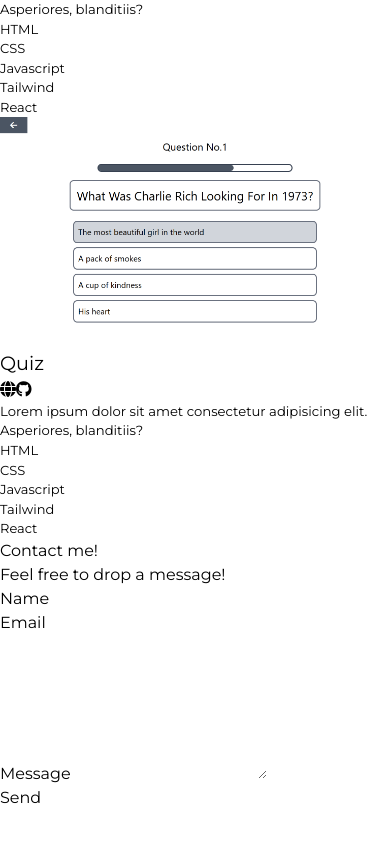
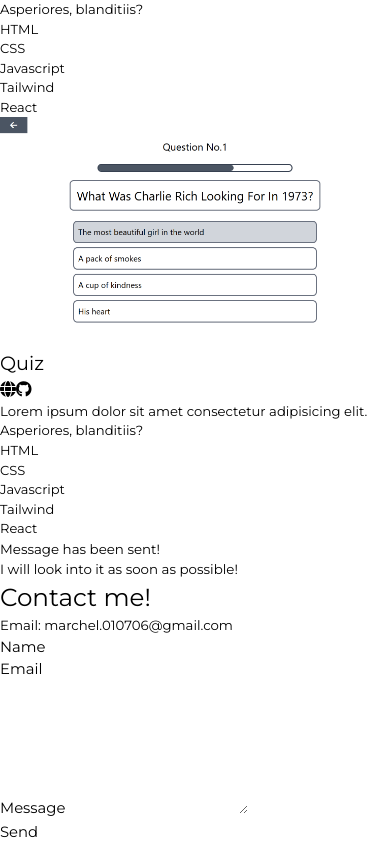
Before and after one commit to mqrrch/Portfolio, a React (Vite) app: page / in a window 390 px wide. Shown: the part 1624-2468 px from the top of the page. Before the commit the page ends 2434 px from the top, so only its background shows below. Built offline with nearby package versions, Linux system fonts and the light colour scheme.

Commit message:
add responsive design
- fully responsive design (hopefully)
- added custom alert popup when sending message through form
- added some links

```diff
--- a/src/App.css
+++ b/src/App.css
@@ -65,9 +65,42 @@ body{
     font-size: clamp(0.8rem, 0.743rem + 0.286vw, 1.2rem);
 }
 
+#contact h3{
+    font-size: clamp(1.5rem, 1.314rem + 0.929vw, 2.8rem);
+}
+
+#contact p{
+    font-size: clamp(0.8rem, 0.657rem + 0.714vw, 1.8rem);
+}
+
+#contact-form div{
+    font-size: clamp(0.9rem, 0.771rem + 0.643vw, 1.8rem);
+}
+
+#contact-form button{
+    font-size: clamp(0.9rem, 0.771rem + 0.643vw, 1.8rem);
+}
+
+#alert-popup p{
+    font-size: clamp(0.8rem, 0.629rem + 0.857vw, 2rem);
+}
+
 @media (min-width: 1920px){
     #homepage,
     #projects{
         max-width: 1760px;
     }
 }
+
+@keyframes shrinkTimer {
+    from {
+        width: 100%;
+    }
+    to {
+        width: 0;
+    }
+}
+
+.timer-animation{
+    animation: shrinkTimer 4s linear forwards;
+}
--- a/src/App.jsx
+++ b/src/App.jsx
@@ -14,6 +14,7 @@ function App() {
       <Navbar />
       <div className='px-5 py-10'>
         <Homepage />
+        <div className=''></div>
         {/* <About /> */}
         <Projects />
         <Contact />
--- /dev/null
+++ b/src/comps/AlertPopup.jsx
@@ -0,0 +1,60 @@
+import { useEffect, useRef, useState } from "react"
+
+export default function AlertPopup({ initialTime, setInitialTime, result }){
+    const timerRef = useRef(null);
+    const [time, setTime] = useState(initialTime);
+
+    useEffect(() => {
+        setTime(initialTime);
+    }, [initialTime])
+
+    useEffect(() => {
+        if (time > 0) {
+            const timer = setTimeout(() => {
+                setTime(prev => prev - 1);
+            }, 1000);
+            return () => clearTimeout(timer);
+        };
+        setInitialTime(0);
+    }, [time])
+
+    return(
+        time ? (
+            <div id="alert-popup" className="fixed top-3 lg:top-6 2xl:top-8 left-1/2 transform -translate-x-1/2 transition-transform duration-700 bg-[rgba(0,0,0,1)] w-[80%] max-w-[360px] md:max-w-[400px] xl:max-w-[480px] 2xl:max-w-[640px] lg:px-5 p-3">
+                {result === 'fail' ? (
+                    <>
+                        <div id="timer" ref={timerRef} className="absolute left-0 top-0 bg-red-500 h-1 timer-animation"></div>
+                        <div className="mt-1 text-white">
+                            <p>Sorry! The message cant be sent!<br></br>Please email me instead!</p>
+                        </div>
+                    </>
+                ) : (
+                    <>
+                        <div id="timer" ref={timerRef} className="absolute left-0 top-0 bg-blue-500 h-1 timer-animation"></div>
+                        <div className="mt-1 text-white">
+                            <p>Message has been sent!<br></br>I will look into it as soon as possible!</p>
+                        </div>
+                    </>
+                )}
+            </div>
+        ) : (
+            <div id="alert-popup" className="fixed top-3 lg:top-6 2xl:top-8 left-1/2 transform -translate-y-[200%] -translate-x-1/2 transition-transform duration-700 bg-[rgba(0,0,0,1)] w-[80%] max-w-[360px] md:max-w-[400px] xl:max-w-[480px] 2xl:max-w-[640px] lg:px-5 p-3">
+                {result === 'fail' ? (
+                    <>
+                        <div id="timer" ref={timerRef} className="absolute left-0 top-0 bg-red-500 h-1"></div>
+                        <div className="mt-1 text-white">
+                            <p>Sorry! The message cant be sent!<br></br>Please email me instead!</p>
+                        </div>
+                    </>
+                ) : (
+                    <>
+                        <div id="timer" ref={timerRef} className="absolute left-0 top-0 bg-blue-500 h-1"></div>
+                        <div className="mt-1 text-white">
+                            <p>Message has been sent!<br></br>I will look into it as soon as possible!</p>
+                        </div>
+                    </>
+                )}
+            </div>
+        )
+    )
+}
--- a/src/comps/Contact.jsx
+++ b/src/comps/Contact.jsx
@@ -1,14 +1,16 @@
 import { useState } from "react";
+import AlertPopup from "./AlertPopup";
 
 export default function Contact(){
     const [result, setResult] = useState("");
+    const [initialTime, setInitialTime] = useState(0);
 
         const handleSubmit = async (event) => {
             event.preventDefault();
             setResult("Sending....");
             const formData = new FormData(event.target);
 
-            formData.append("access_key", "e1e69738-aaae-438f-bbfa-af00d91b5c87");
+            formData.append("access_key", "c23fef32-fa1b-4111-8390-e5ede20cf83e");
 
             const response = await fetch("https://api.web3forms.com/submit", {
                 method: "POST",
@@ -18,37 +20,41 @@ export default function Contact(){
             const data = await response.json();
 
             if (data.success) {
-                setResult("Form Submitted Successfully");
-                alert('Message has been sent! I will look at it as soon as I can!')
+                setResult("success");
+                setInitialTime(4);
                 event.target.reset();
             } else {
+                setResult('fail');
                 console.log("Error", data);
-                setResult(data.message);
             }
         };
 
     return(
-        <div id="contact" className="my-20 mb-6 flex flex-col text-white">
-            <h3 className="text-2xl md:text-3xl">Contact me!</h3>
-            <p>Feel free to drop a message!</p>
-            <form onSubmit={handleSubmit} className="flex flex-col mt-5 gap-3 md:text-xl">
-                <div className="flex flex-col">
+        <>
+            <AlertPopup initialTime={initialTime} setInitialTime={setInitialTime} result={result} />
+            <div id="contact" className="mt-32 pt-4 flex flex-col text-white max-w-[640px] lg:max-w-[800px] mx-auto">
+                <h3 className="text-2xl md:text-3xl text-center font-[500]">Contact me!</h3>
+                <p className="text-sm mt-2 lg:mt-3 2xl:mt-4 text-center">Email: marchel.010706@gmail.com</p>
+                <form onSubmit={handleSubmit} id="contact-form" className="flex flex-col mt-2 space-y-[1.15rem]">
+                    <div className="flex flex-col lg:gap-1 xl:gap-[6px]">
                         <label htmlFor="name">Name</label>
-                    <input type="text" name="name" id="name" autoComplete="off" className="pl-1 border-2 border-[#975bac] bg-[rgba(0,0,0,0.05)] rounded" required />
+                        <input type="text" name="name" id="name" autoComplete="off"
+                        className="pl-1 border-2 border-[#975bac] bg-[rgba(0,0,0,0.05)] rounded" required />
                     </div>
 
-                <div className="flex flex-col">
+                    <div className="flex flex-col lg:gap-1 xl:gap-[6px]">
                         <label htmlFor="email">Email</label>
                         <input type="email" name="email" id="email" autoComplete="off" className="pl-1 border-2 border-[#975bac] bg-[rgba(0,0,0,0.05)] rounded" required />
                     </div>
 
-                <div className="flex flex-col">
+                    <div className="flex flex-col lg:gap-1 xl:gap-[6px]">
                         <label htmlFor="message" className="">Message</label>
                         <textarea name="message" id="message" className="pl-1 resize-none border-2 border-[#975bac] bg-[rgba(0,0,0,0.05)] rounded" rows={6} required></textarea>
                     </div>
 
-                <button type="submit" className="p-1 border-2 border-[#975bac] rounded">Send</button>
+                    <button type="submit" className="p-1 border-2 border-[#975bac] rounded hover:bg-[#975bac] transition-colors">Send</button>
                 </form>
             </div>
+        </>
     )
 }
--- a/src/comps/Homepage.jsx
+++ b/src/comps/Homepage.jsx
@@ -1,10 +1,19 @@
-export default function Homepage({ isContactOpen, setIsContactOpen }){
+export default function Homepage(){
     return(
-        <div id="homepage" className="hp-container h-[calc(100vh-100px)] max-w-[640px] lg:max-w-[800px] xl:max-w-[1000px] 2xl:max-w-[1400px] m-auto">
+        <div id="homepage" className="hp-container h-[calc(100vh-100px)] max-w-[640px] lg:max-w-[800px] xl:max-w-[1000px] 2xl:max-w-[1400px] mx-auto">
             <h1 className="hp-title text-white leading-[1.3]">Hey, I am <br></br><span className="hp-name">Marchel</span></h1>
             <h3 className="hp-subtitle text-gray-200 max-w-[800px] ">I am a front end developer that likes to create websites. idk anymore bro</h3>
             <div className="mt-10 2xl:mt-16">
-                <a href="#contact" className="hp-button bg-white p-4 lg:p-5 2xl:p-6 rounded-lg cursor-pointer font-semibold">Contact me!</a>
+                <a href="#contact" onClick={e => {
+                    e.preventDefault();
+                    const target = document.querySelector('#contact');
+                    if (target){
+                        target.scrollIntoView({ behavior: "smooth" })
+                    }
+                }}
+                className="hp-button border-2 border-[#975bac] hover:bg-[#975bac] transition-colors text-white p-4 lg:p-5 2xl:p-6 rounded-2xl cursor-pointer">
+                    Contact me!
+                </a>
             </div>
         </div>
     )
--- a/src/comps/Navbar.jsx
+++ b/src/comps/Navbar.jsx
@@ -5,7 +5,7 @@ export default function Navbar(){
                 <a className="nav-link">
                     <i className="fa-brands fa-linkedin nav-brands"></i>
                 </a>
-                <a className="nav-link">
+                <a className="nav-link hover:text-[#975bac] transition-colors" href="https://github.com/mqrrch" target="_blank">
                     <i className="fa-brands fa-square-github nav-brands"></i>
                 </a>
             </div>
```
Also changed, not shown: src/comps/Projects.jsx (+4 -4 lines). Lines whose indentation alone changed are shown as unchanged.
